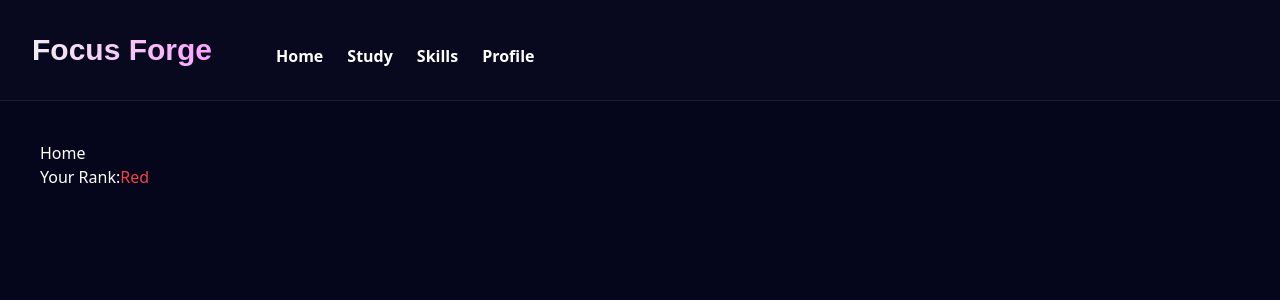
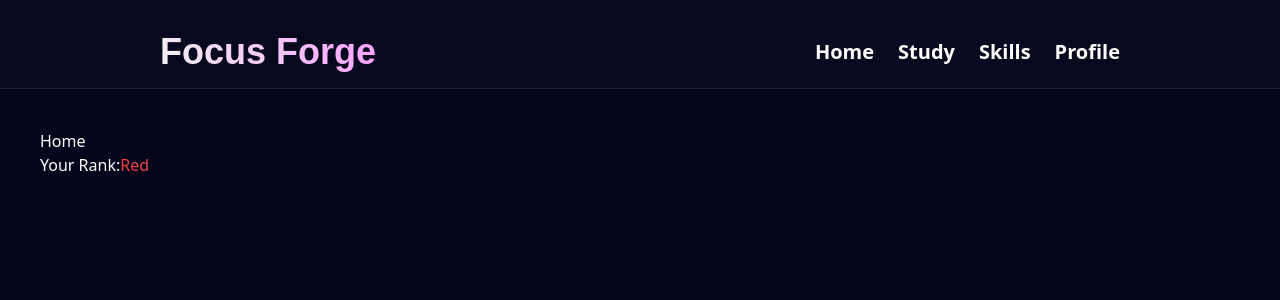
Before and after one commit to jakekressley/Focus-Forge, a Next.js app: page / in a window 1280 px wide. Shown: the top 300 px of the page. Built offline with nearby package versions, Linux system fonts and the light colour scheme; no server answers.

Commit message:
restyled header and changed favicon

```diff
--- a/components/NavMenu.tsx
+++ b/components/NavMenu.tsx
@@ -28,16 +28,14 @@ function AuthButton() {
 
 export default function NavMenu() {
     return (
-        <div>
-            <header className="w-full bg-nightblue p-8 --header">
-                <nav className="flex text-white gap-6 font-bold items-end">
-                    <span className="text-3xl mr-10 --header-name">Focus Forge</span>
-                    <Link href="/">Home</Link>
-                    <Link href="/study">Study</Link>
-                    <Link href="/tree">Skills</Link>
-                    <Link href="/profile">Profile</Link>
-                </nav>
+        <header className="w-full bg-nightblue pt-8 pb-4 --header flex px-40 items-center">
+            <span className="text-4xl --header-name font-bold">Focus Forge</span>
+            <nav className="flex text-white gap-6 font-bold items-start ml-auto text-xl">
+                <Link href="/" className="">Home</Link>
+                <Link href="/study">Study</Link>
+                <Link href="/tree">Skills</Link>
+                <Link href="/profile">Profile</Link>
+            </nav>
         </header>
-        </div>
     )
 }
```
Also changed, not shown: 1 other file (tests, documents, lock files or other folders).
